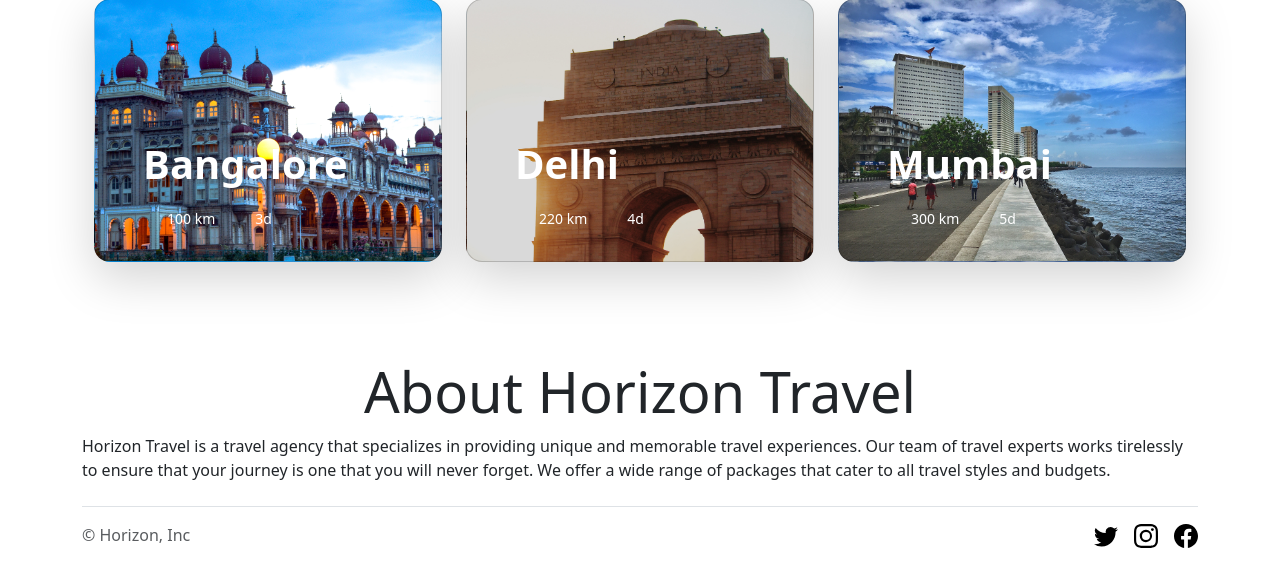
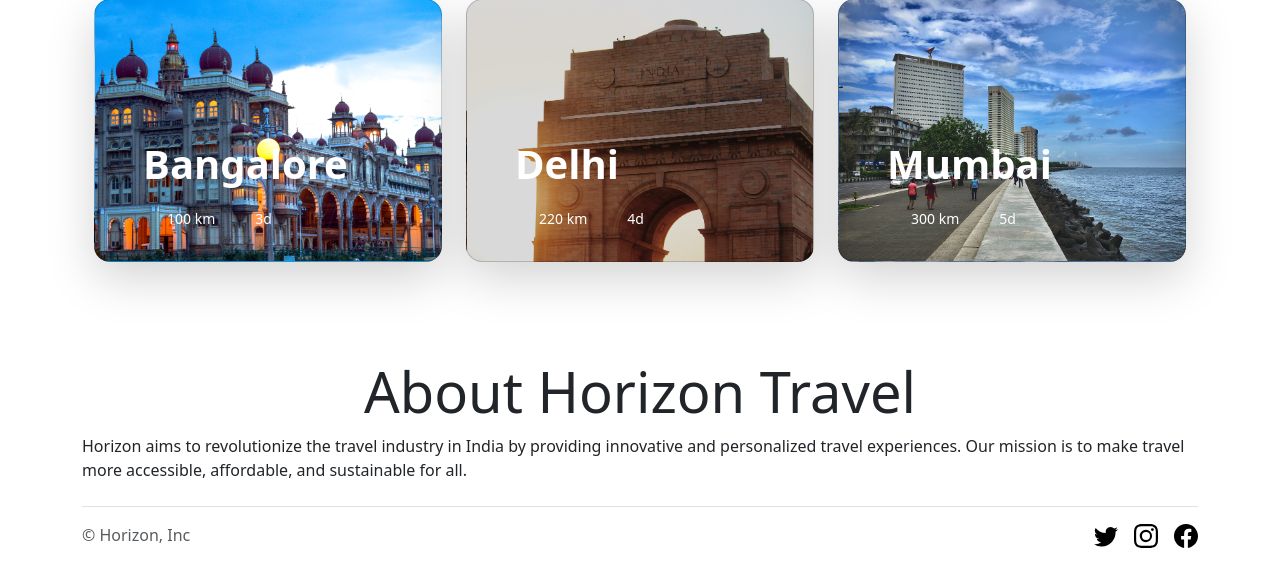
Before and after one commit to karthik5699/time_to_travel, a Flask app: page / in a window 1280 px wide. Shown: the part 776-1364 px from the top of the page. Run offline with Flask 2, Linux system fonts and the light colour scheme.

Commit message:
about us

```diff
--- a/templates/home.html
+++ b/templates/home.html
@@ -29,9 +29,7 @@
   <section id="about">
     <div class="container">
       <h2 class="display-4 text-center">About Horizon Travel</h2>
-      <p>Horizon Travel is a travel agency that specializes in         providing unique and memorable travel experiences. Our
-        team of travel experts works tirelessly to ensure that         your journey is one that you will never forget. We offer
-        a wide range of packages that cater to all travel styles       and budgets.</p>
+      <p>Horizon aims to revolutionize the travel industry in India by providing innovative and personalized travel experiences. Our mission is to make travel more accessible, affordable, and sustainable for all.</p>
     </div>
   </section>
 
```
